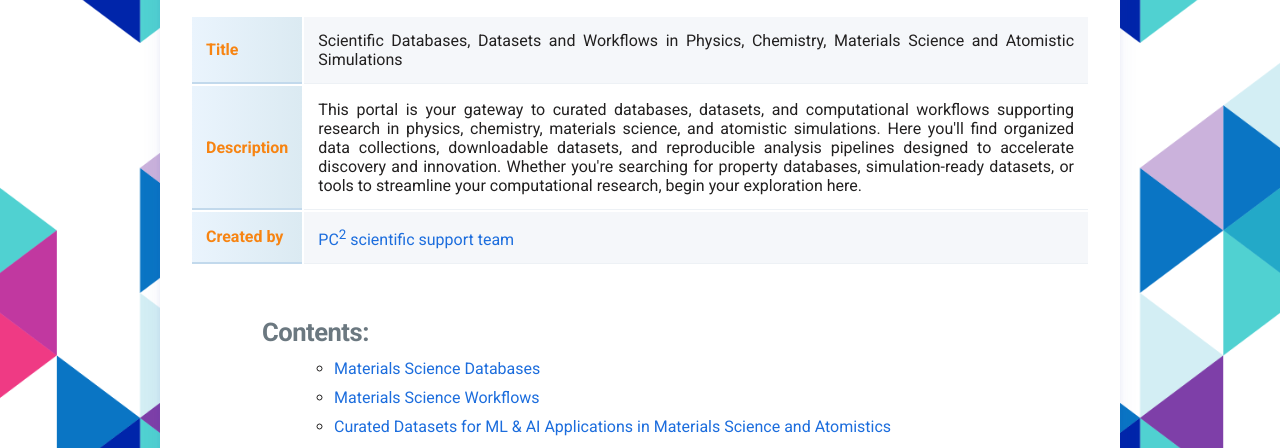
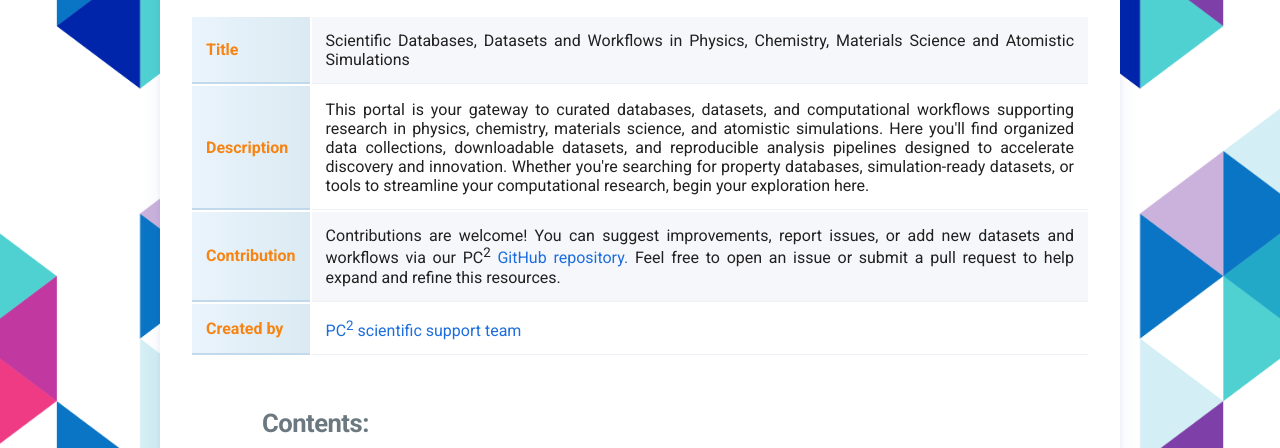
Before and after one commit to pc2/Scientific-Databases-Datasets-and-Workflows, a plain HTML site: page index.html in a window 1280 px wide. Shown: the part 298-746 px from the top of the page. Drawn offline with Linux system fonts and the light colour scheme.

Commit message:
added contribution option

```diff
--- a/index.html
+++ b/index.html
@@ -232,6 +232,20 @@
                             </tr>
                             <tr>
                                 <th>
+                                    Contribution
+                                </th>
+                                <td>
+                                    Contributions are welcome! You can suggest improvements, report issues, or
+                                    add new datasets and workflows via our PC<sup>2</sup>
+                                    <a href="https://github.com/pc2/Scientific-Databases-Datasets-and-Workflows" target="_blank">
+                                        GitHub repository.
+                                    </a>
+                                    Feel free to open an issue or submit a pull request to help expand and refine
+                                    this resources.
+                                </td>
+                            </tr>
+                            <tr>
+                                <th>
                                     Created by
                                 </th>
                                 <td>
```
